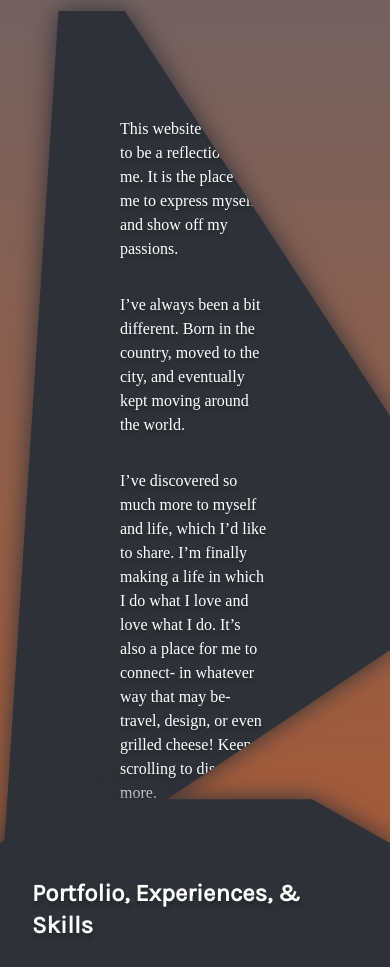
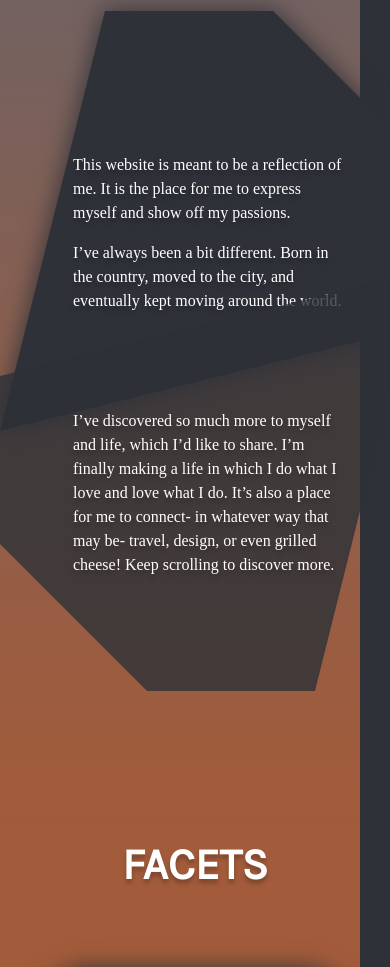
Before and after one commit to maribies/site-personal, a Next.js app: page / in a window 390 px wide. Shown: the part 1020-1987 px from the top of the page. Built offline with nearby package versions, Linux system fonts and the light colour scheme; a web font is replaced by a local one.

Commit message:
Add more responsiveness fixes

```diff
--- a/Components/AboutSection/AboutSection.js
+++ b/Components/AboutSection/AboutSection.js
@@ -1,4 +1,4 @@
-import { Section as BaseSection, SubSection as BaseSubSection } from '../Section'
+import { Section as BaseSection, SubSectionTitle, SubSectionContent } from '../Section'
 import { H1, P } from '../Text'
 import { dropShadowWrapper as Wrapper, getColorValue } from '../CssHelpers'
 import React from 'react'
@@ -6,26 +6,61 @@ import styled from 'styled-components'
 
 const Content = styled.div`
   background: ${getColorValue('grey')};
-  clip-path: polygon(32% 0, 100% 45%, 100% 71%, 0 100%, 15% 0);
-  height: 900px;
+  clip-path: polygon(0 100%, 100% 75%, 100% 35%, 65% 0, 25% 0);
   display: flex;
   align-items: center;
   flex-direction: column;
   justify-content: center;
+  min-width: 420px;
+  min-height: 420px;
+
+  @media (min-width: 48rem) {
+    min-width: 640px;
+    min-height: 640px;
+  }
+
+  @media (min-width: 75rem) {
+    min-width: 840px;
+    min-height: 840px;
+  }
+`
+
+const MobileContent = styled.div`
+  background: ${getColorValue('grey', 0.8)};
+  clip-path: polygon(100% 0, 75% 100%, 35% 100%, 0 65%, 0% 25%);
+  display: flex;
+  align-items: center;
+  flex-direction: column;
+  justify-content: center;
+  min-width: 420px;
+  min-height: 420px;
+  transform: translateY(-160px);
+
+  @media (min-width: 25.875rem) {
+    display: none;
+  }
 `
 
 const Text = styled(P)`
-  padding-left: 120px;
-  padding-right: 120px;
+  display: none;
+
+  @media (min-width: 25.875rem) {
+    display: flex;
+  }
 `
 
-const SubSection = styled(BaseSubSection)`
-  @media (min-width: 768px) {
-    width: 100%;
+const TextWrapper = styled.div`
+  margin-top: 24px;
+  max-width: 322px;
+  padding-left: 24px;
+  padding-right: 24px;
+
+  @media (min-width: 48rem) {
+    max-width: 440px;
   }
 
-  @media (min-width: 992px) {
-    width: 50%;
+  @media (min-width: 75rem) {
+    max-width: 600px;
   }
 `
 
@@ -36,29 +71,41 @@ const Title = styled(H1)`
 export const AboutSection = () => {
   return (
     <BaseSection id='about'>
-      <SubSection>
+      <SubSectionTitle>
         <Title>ABOUT</Title>
-      </SubSection>
+      </SubSectionTitle>
 
-      <SubSection>
+      <SubSectionContent>
         <Wrapper>
           <Content>
-            <Text>
+            <TextWrapper>
+              <P>
                 {'This website is meant to be a reflection of me. It is the place for me to express myself and show off my passions.'}
-            </Text>
+              </P>
 
-            <Text>
+              <P>
                 {'I’ve always been a bit different. Born in the country, moved to the city, and eventually kept moving around the world.'}
-            </Text>
+              </P>
 
               <Text>
                 {`I’ve discovered so much more to myself and life, which I’d like to share. I’m finally making a life in which I do what I love and love what I do.
                 It’s also a place for me to connect- in whatever way that may be- travel, design, or even grilled cheese!
                 Keep scrolling to discover more.`}
               </Text>
+            </TextWrapper>
           </Content>
         </Wrapper>
-      </SubSection>
+
+        <MobileContent>
+          <TextWrapper>
+            <P>
+              {`I’ve discovered so much more to myself and life, which I’d like to share. I’m finally making a life in which I do what I love and love what I do.
+              It’s also a place for me to connect- in whatever way that may be- travel, design, or even grilled cheese!
+              Keep scrolling to discover more.`}
+            </P>
+          </TextWrapper>
+        </MobileContent>
+      </SubSectionContent>
     </BaseSection>
   )
 }
--- a/Components/Background/Background.js
+++ b/Components/Background/Background.js
@@ -1,7 +1,7 @@
 import React from 'react'
 import styled, { css, keyframes } from 'styled-components'
 
-const HEIGHT = `${900 * 4 + 65}`
+const HEIGHT = `${900 * 4 + 90}`
 
 const animationFadeIn = () => css`
   ${fadeIn} 30s linear infinite;
@@ -36,11 +36,26 @@ const Svg = styled.svg`
   height: ${HEIGHT}px;
   width: ${props => props.theme.flexboxgrid.container.xs}rem;
 
-  @media (min-width: 768px) {
+  @media (min-width: 23.5) {
+    width: ${props => props.theme.flexboxgrid.container.shm}rem;
+  }
+
+  @media (min-width: 25.875rem) {
+    width: ${props => props.theme.flexboxgrid.container.sm}rem;
+  }
+
+  @media (min-width: 48rem) {
+    width: ${props => props.theme.flexboxgrid.container.md}rem;
+  }
+
+  @media (min-width: 75rem) {
+    width: ${props => props.theme.flexboxgrid.container.lg}rem;
+  }
+
+  @media (min-width: 90rem) {
     width: ${props => props.theme.flexboxgrid.container.xl}rem;
   }
 `
-
 const fadeIn = keyframes`
   0% {
     stop-color: #5F4B8B;
@@ -76,8 +91,14 @@ const fadeOut = keyframes`
   }
 `
 
+const Wrapper = styled.div`
+  display: flex;
+  justify-content: center;
+`
+
 export const Background = () => {
   return (
+    <Wrapper>
       <Svg>
         <defs>
           <linearGradient id='fill' x1='0%' y1='0%' x2='0%' y2='50%'>
@@ -87,5 +108,6 @@ export const Background = () => {
         </defs>
         <Fill fill='url(#fill)' />
       </Svg>
+    </Wrapper>
   )
 }
--- a/Components/CssHelpers/cssHelpers.js
+++ b/Components/CssHelpers/cssHelpers.js
@@ -15,7 +15,7 @@ const colors = {
 }
 
 export const getColorValue = (color, opacity = 1, isHex) => {
-  if (Object.keys(colors).forEach(key => { if (key != color) { return true } })) {
+  if (Object.keys(colors).forEach(key => { if (key !== color) { return true } })) {
     return colors.grey.hex
   }
 
--- a/Components/FacetsSection/FacetsSection.js
+++ b/Components/FacetsSection/FacetsSection.js
@@ -1,4 +1,4 @@
-import { Section, SubSection } from '../Section'
+import { Section, SubSectionTitle, SubSectionContent } from '../Section'
 import { H1, H3 } from '../Text'
 import { Link as BaseLink } from '../Link'
 import { Alert } from '../Alert'
@@ -6,11 +6,18 @@ import { dropShadowWrapper as Wrapper, getColorValue } from '../CssHelpers'
 import React, { useEffect, useState } from 'react'
 import styled from 'styled-components'
 
-const ContentSection = styled(SubSection)`
-  padding: 0 136px;
+const ContentSection = styled.div`
   display: flex;
   flex-direction: column;
   position: relative;
+
+  @media (min-width: 48rem) {
+    padding: 0 84px;
+  }
+
+  @media (min-width: 75rem) {
+    padding: 0 120px;
+  }
 `
 
 const FacetSection = styled.div`
@@ -49,7 +56,8 @@ export const FacetsSection = () => {
   }
 
   return (
-    <Section id='facets'>
+    <Section id='facets' wrap='wrap-reverse'>
+      <SubSectionContent position='relative'>
         <ContentSection>
           <Wrapper>
             <FacetSection clipPath='polygon(20% 0%, 80% 0%, 100% 20%, 100% 80%, 80% 100%, 20% 100%, 0% 80%, 0% 20%)'>
@@ -77,10 +85,11 @@ export const FacetsSection = () => {
 
           <Alert isVisible={isVisible} top={top} left='70%' message={'This link doesn\'t go anywhere yet.'} />
         </ContentSection>
+      </SubSectionContent>
 
-      <SubSection>
+      <SubSectionTitle>
         <Title>FACETS</Title>
-      </SubSection>
+      </SubSectionTitle>
     </Section>
   )
 }
--- a/Components/Footer/Footer.js
+++ b/Components/Footer/Footer.js
@@ -3,19 +3,40 @@ import styled from 'styled-components'
 import { P } from '../Text'
 
 const Container = styled.footer`
-  height: 65px;
-  padding-left: 120px;
-  padding-right: 120px;
+  height: 90px;
   display: flex;
-  justify-content: space-between;
+  justify-content: center;
+  flex-wrap: wrap;
+  padding-left: 80px;
+  padding-right: 80px;
+
+  @media (min-width: 48rem) {
+    justify-content: space-between;
+    padding-left: 120px;
+    padding-right: 120px;
+  }
+`
+
+const Text = styled(P)`
+  text-align: center;
+
+  &:last-child {
+    margin-top: 0;
+  }
+
+  @media(min-width: 48rem) {
+    &:last-child {
+      margin-top: 16px;
+    }
+  }
 `
 
 export const Footer = () => {
   return (
     <Container>
-      <P>Designed and developed with  💜 by me</P>
+      <Text>Designed and developed with  💜 by me</Text>
 
-      <P>copyright 2018-2020</P>
+      <Text>copyright 2018-2020</Text>
     </Container>
   )
 }
--- a/Components/MainSection/MainSection.js
+++ b/Components/MainSection/MainSection.js
@@ -1,6 +1,5 @@
 import { Section as BaseSection } from '../Section'
 import { NavigationBar } from '../NavigationBar'
-import { LogoMenu } from '../LogoMenu'
 import { Alert } from '../Alert'
 import React from 'react'
 import styled from 'styled-components'
--- a/Components/Section/Section.js
+++ b/Components/Section/Section.js
@@ -5,7 +5,11 @@ const Container = styled.section`
   height: 900px;
   display: flex;
   flex-direction: ${props => props.props.column ? 'column' : 'row'};
-  flex-wrap: wrap;
+  flex-wrap: ${props => props.props.wrap ? props.props.wrap : 'wrap'};
+
+  @media (min-width: 48rem) {
+    flex-wrap: wrap;
+  }
 `
 
 export const Section = props => {
--- a/Components/Section/SubSection.js
+++ b/Components/Section/SubSection.js
@@ -1,21 +1,58 @@
 import React from 'react'
-import styled from 'styled-components'
+import styled, { css } from 'styled-components'
+
+const base = css`
+  align-self: center;
+  flex-basis: auto;
+  width: ${props => props.width ? props.width : 100}%;
+  justify-content: center;
+`
 
 const Container = styled.div`
-  align-self: center;
-  flex-basis: auto;
-  width: 100%;
-  justify-content: center;
+  ${base}
 
-  @media (min-width: 768px) {
-    width: 50%;
+  @media (min-width: 48rem) {
+    width: ${props => props.width ? props.width : 50}%;
+  }
+`
+
+const TitleContainer = styled.div`
+  ${base}
+
+  @media (min-width: 48rem) {
+    width: ${props => props.width ? props.width : 30}%;
+  }
+`
+
+const ContentContainer = styled.div`
+  ${base}
+  position: ${props => props.position};
+
+  @media (min-width: 48rem) {
+    width: ${props => props.width ? props.width : 70}%;
   }
 `
 
 export const SubSection = props => {
   return (
-    <Container>
+    <Container width={props.width}>
       {props.children}
     </Container>
   )
 }
+
+export const SubSectionTitle = props => {
+  return (
+    <TitleContainer width={props.width}>
+      {props.children}
+    </TitleContainer>
+  )
+}
+
+export const SubSectionContent = props => {
+  return (
+    <ContentContainer position={props.position} width={props.width}>
+      {props.children}
+    </ContentContainer>
+  )
+}
--- a/Components/Section/index.js
+++ b/Components/Section/index.js
@@ -1,2 +1,2 @@
 export { Section } from './Section'
-export { SubSection } from './SubSection'
+export { SubSection, SubSectionTitle, SubSectionContent } from './SubSection'
--- a/pages/_app.js
+++ b/pages/_app.js
@@ -1,4 +1,3 @@
-import App from 'next/app'
 import '../Styles/styles.css'
 
 const MyApp = ({ Component, pageProps }) => (
--- a/pages/index.js
+++ b/pages/index.js
@@ -13,19 +13,21 @@ import React from 'react'
 const theme = {
   flexboxgrid: {
     breakpoints: {
+      xl: 90, // 1440px
       lg: 75, // 1200px
-      md: 62, // 992px
-      sm: 48, // 768px
+      md: 48, // 768px
+      sm: 25.875, // 414px
       xs: 0
     },
     container: {
-      xl: 106.25, // 1700px
-      lg: 69.25, // 1108px
-      md: 62, // 992px
-      sm: 48, // 768px
-      xs: 25 // 400px
+      xl: 105, // 1680px
+      lg: 90, // 1440px
+      md: 52.125, // 834px
+      sm: 25.875, // 414px
+      shm: 23.4375, // 375px
+      xs: 22.5 // 360px
     },
-    gutterWidth: 1.875
+    gutterWidth: 1.5 // 24px
   }
 }
 
```
Lines whose indentation alone changed are shown as unchanged.
